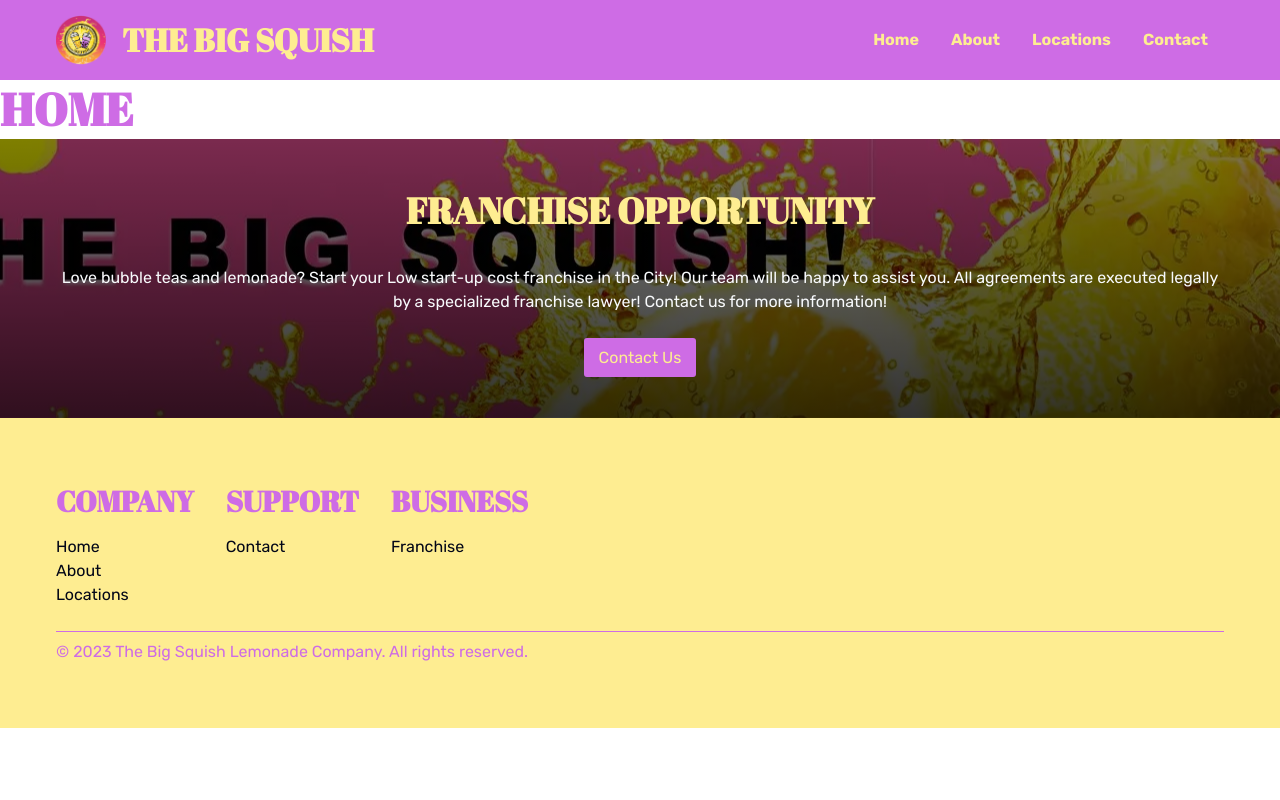
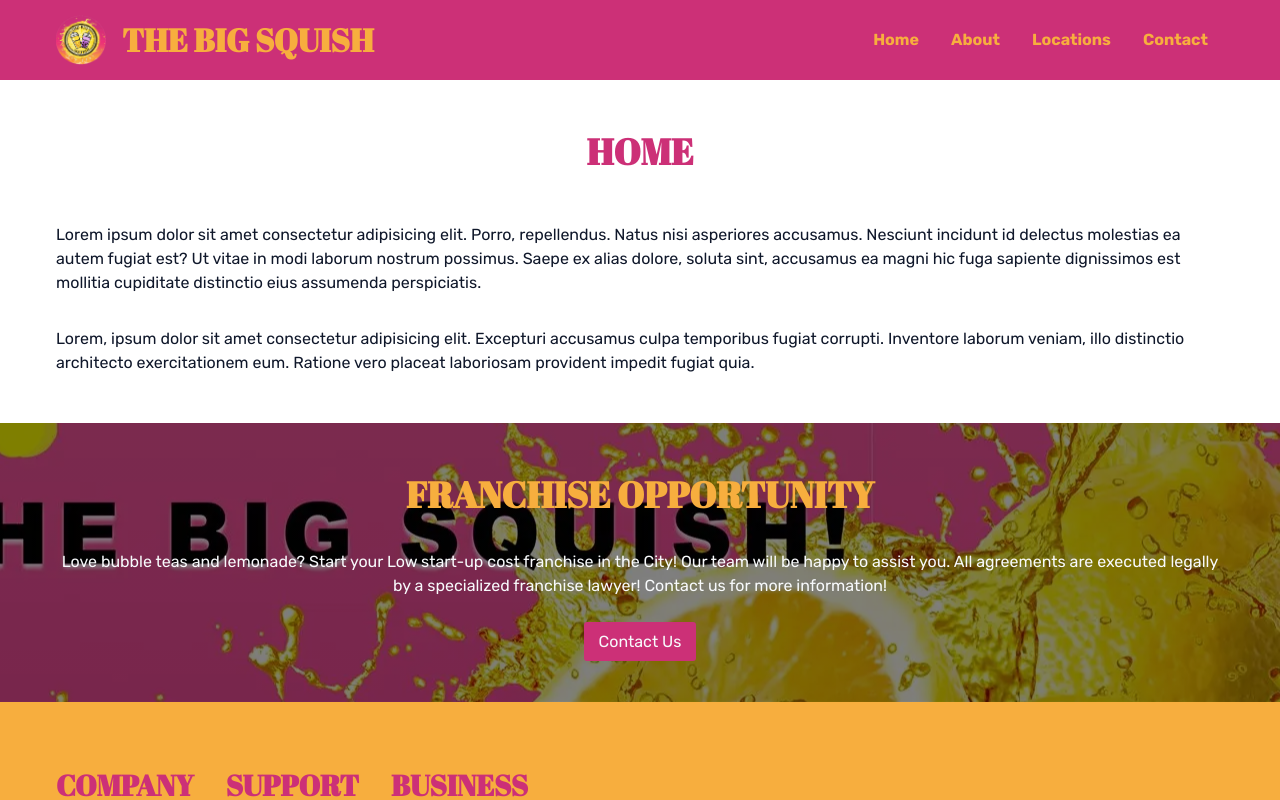
Before and after one commit to JCrucillo2/TheBigSquish, a React (Vite) app: page / in a window 1280 px wide. Shown: the top 800 px of the page. Built offline with nearby package versions, Linux system fonts and the light colour scheme.

Commit message:
Reverted colors that client wants and minor changes towards contact, franchise, and added some placeholder

```diff
--- a/src/components/Footer/Footer.jsx
+++ b/src/components/Footer/Footer.jsx
@@ -36,7 +36,7 @@
 							<h3>Business</h3>
 							<ul>
 								<li>
-									<a href="#">Franchise</a>
+									<Link to="contact">Franchise</Link>
 								</li>
 							</ul>
 						</div>
--- a/src/components/Footer/Footer.scss
+++ b/src/components/Footer/Footer.scss
@@ -22,7 +22,7 @@
     ul {
       li {
         a {
-          color: $dark-color;
+          color: $light-color;
 
           &:hover {
             text-decoration: underline;
--- a/src/components/FranchiseArea/FranchiseArea.scss
+++ b/src/components/FranchiseArea/FranchiseArea.scss
@@ -3,7 +3,7 @@
 @use "@/sassStyles/mixins" as *;
 
 .franchise-banner {
-  background: linear-gradient(rgba(0, 0, 0, 0.5), rgba(0, 0, 0, 0.8)), url("@/assets/franchise-banner.webp");
+  background: linear-gradient(rgba(0, 0, 0, 0.5), rgba(0, 0, 0, 0.5)), url("@/assets/franchise-banner.webp");
   background-repeat: no-repeat;
   background-position: center right;
 
@@ -27,7 +27,7 @@
 
 .franchise-btn {
   .btn {
-    color: $yellow-color;
+    color: $light-color;
     text-decoration: none;
     padding: 0.625rem 0.9375rem;
     border-radius: 0.1875rem;
--- a/src/pages/About/About.scss
+++ b/src/pages/About/About.scss
@@ -12,7 +12,7 @@
   .about-content {
     .first-entry {
       background: $primary-color;
-      color: $yellow-color;
+      color: $light-color;
       padding: 3rem 1rem;
 
       .first-entry-wrapper {
--- a/src/pages/Contact/Contact.jsx
+++ b/src/pages/Contact/Contact.jsx
@@ -29,25 +29,29 @@
 				<form ref={form} onSubmit={sendEmail} className="contact-form">
 					<div>
 						<label htmlFor="user_name">Name:</label>
-						<input type="text" name="user_name" required />
+						<input type="text" name="user_name" placeholder="Name" required />
 					</div>
 
 					<div>
 						<label htmlFor="user_email">Email:</label>
-						<input type="email" name="user_email" required />
+						<input type="email" name="user_email" placeholder="Email" required />
 					</div>
 
 					<div>
 						<label htmlFor="user_phone">Phone Number:</label>
-						<input type="tel" name="user_phone" pattern="[0-9]{3}-[0-9]{3}-[0-9]{4}" required />
+						<input type="tel" name="user_phone" pattern="[0-9]{3}-[0-9]{3}-[0-9]{4}" placeholder="123-456-7891" required />
 					</div>
 
 					<div>
 						<label htmlFor="message">Message:</label>
-						<textarea name="message" />
+						<textarea name="message" placeholder="Your message here!" required />
 					</div>
 					<input className="btn btn-bright" type="submit" value="Send" />
 				</form>
+
+				<div className="contact-item-prev">
+					<img src={ItemsImage} alt="product item samples" />
+				</div>
 			</div>
 		</div>
 	);
--- a/src/pages/Contact/Contact.scss
+++ b/src/pages/Contact/Contact.scss
@@ -16,6 +16,10 @@
 .contact-form {
   max-width: 31.25rem;
   margin: 0 auto;
+
+  @include tablet {
+    width: 100%;
+  }
 
   label {
     display: block;
@@ -44,8 +48,30 @@
   }
 }
 
+.form-wrapper {
+  @include tablet {
+    display: grid;
+    grid-template-columns: repeat(2, 1fr);
+    gap: 2rem;
+    align-items: center;
+  }
+  .contact-item-prev {
+    display: none;
+
+    img {
+      width: 18.75rem;
+    }
+
+    @include tablet {
+      display: flex;
+      align-items: center;
+      justify-content: center;
+    }
+  }
+}
+
 .btn {
-  color: $yellow-color;
+  color: $light-color;
   text-decoration: none;
   padding: 0.625rem 0.9375rem;
   border-radius: 0.1875rem;
--- a/src/pages/Home/Home.jsx
+++ b/src/pages/Home/Home.jsx
@@ -3,8 +3,16 @@
 
 const Home = () => {
 	return (
-		<div>
-			<h1>Home</h1>
+		<div className="home-wrapper">
+			<h2>Home</h2>
+
+			{/* placeholder code */}
+			<div className="placeholder">
+				<p>Lorem ipsum dolor sit amet consectetur adipisicing elit. Porro, repellendus. Natus nisi asperiores accusamus. Nesciunt incidunt id delectus molestias ea autem fugiat est? Ut vitae in modi laborum nostrum possimus. Saepe ex alias dolore, soluta sint, accusamus ea magni hic fuga sapiente dignissimos est mollitia cupiditate distinctio eius assumenda perspiciatis.</p>
+
+				<p>Lorem, ipsum dolor sit amet consectetur adipisicing elit. Excepturi accusamus culpa temporibus fugiat corrupti. Inventore laborum veniam, illo distinctio architecto exercitationem eum. Ratione vero placeat laboriosam provident impedit fugiat quia.</p>
+			</div>
+
 			<FranchiseArea />
 		</div>
 	);
--- a/src/pages/Home/Home.scss
+++ b/src/pages/Home/Home.scss
@@ -0,0 +1,22 @@
+@use "@/sassStyles/media-queries" as *;
+@use "@/sassStyles/colors" as *;
+@use "@/sassStyles/mixins" as *;
+
+.home-wrapper {
+  margin: 3rem 0 auto;
+
+  h2 {
+    text-align: center;
+    margin-bottom: 3rem;
+  }
+
+  .placeholder {
+    max-width: 75rem;
+    margin: 3rem auto;
+    padding: 0 1rem;
+
+    p {
+      margin-bottom: 2rem;
+    }
+  }
+}
--- a/src/sassStyles/_colors.scss
+++ b/src/sassStyles/_colors.scss
@@ -1,5 +1,5 @@
-$primary-color: #ce6ce5;
+$primary-color: #cc3077;
 $body-color: #0f172a;
 $dark-color: #020617;
 $light-color: #f8fafc;
-$yellow-color: #feed91;
+$yellow-color: #f7ae3e;
```
